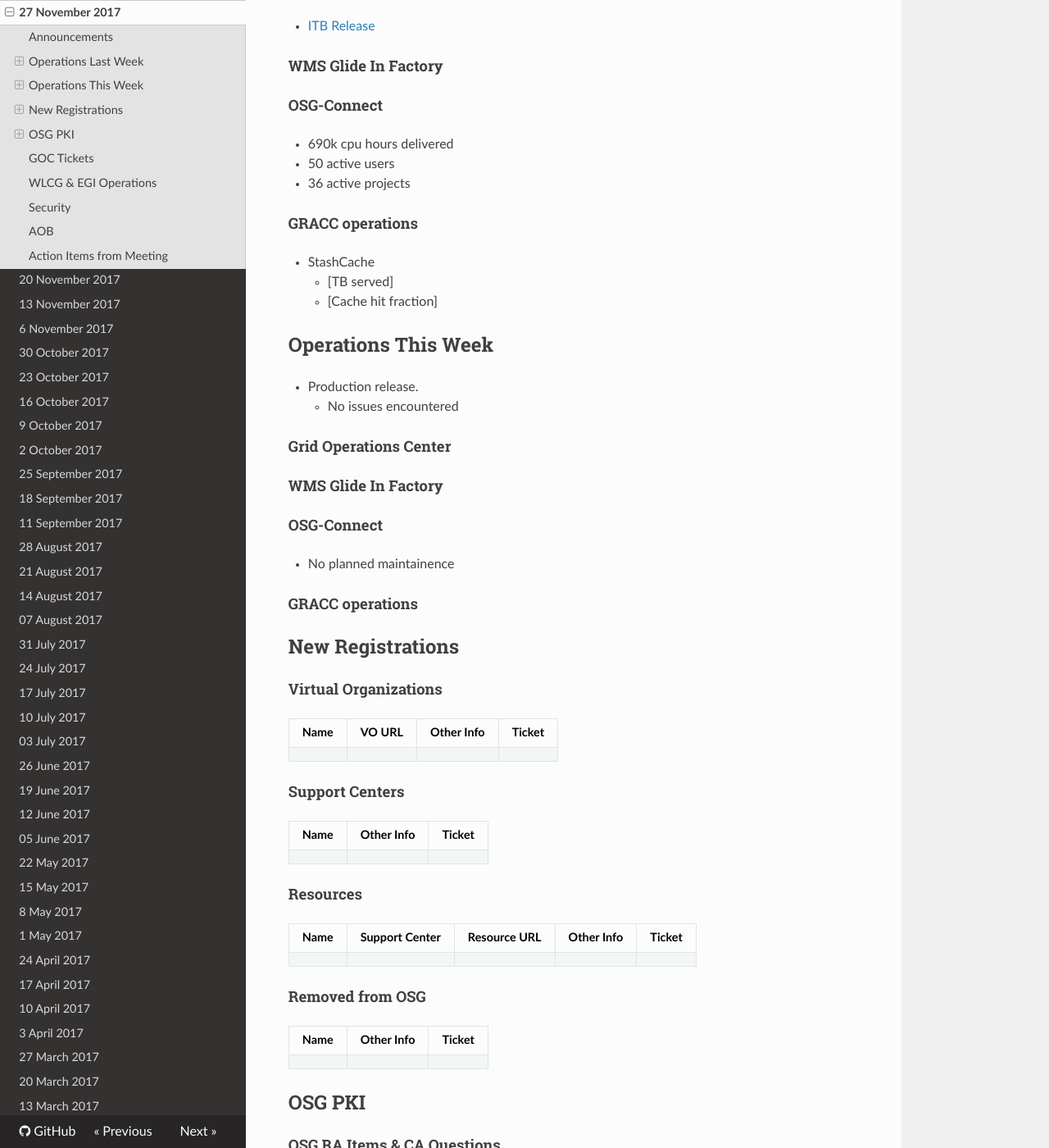
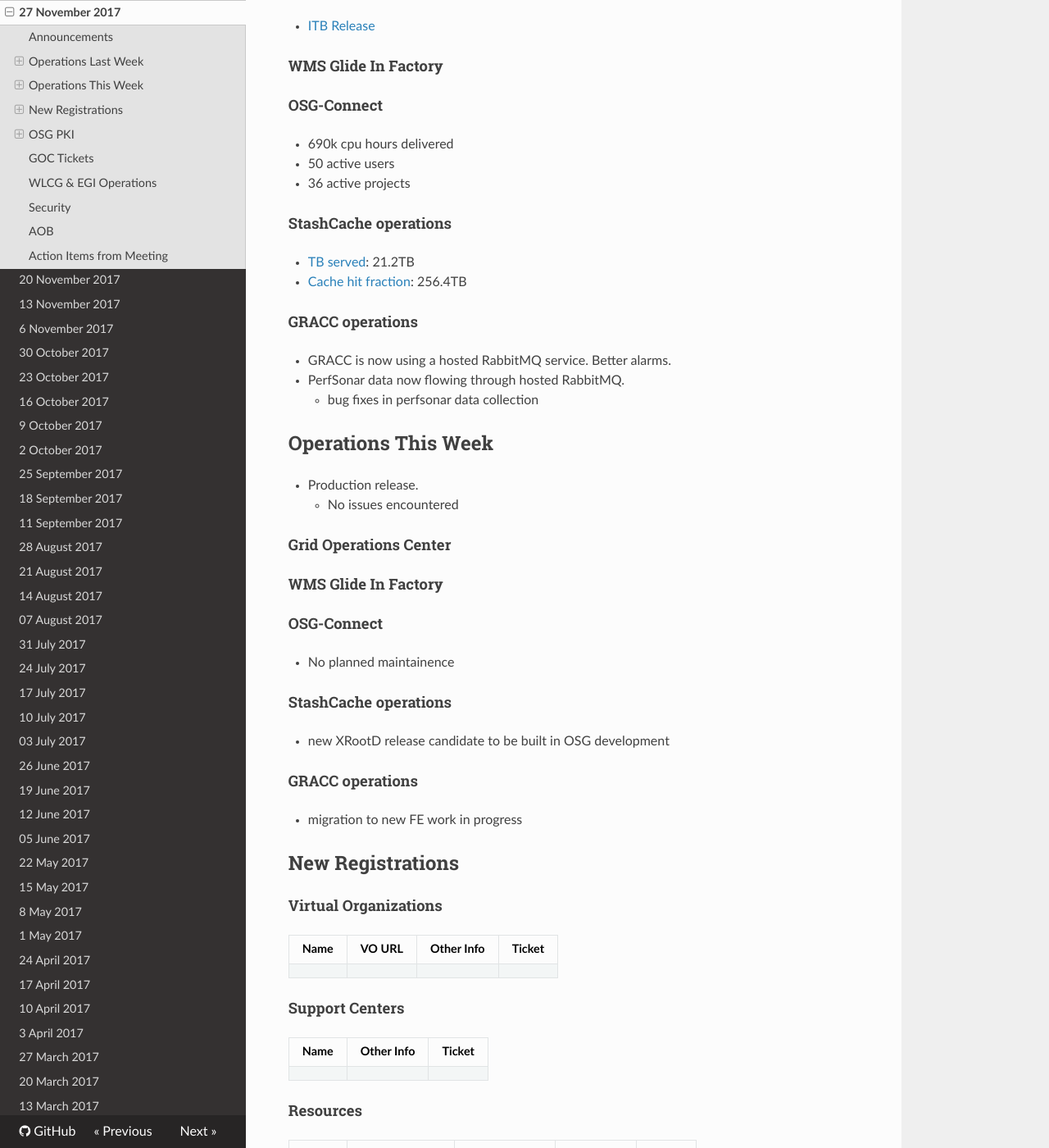
Before and after one commit to osg-htc/operations, an MkDocs documentation site: the page built from docs/WeeklyMinutes/27Nov2017.md, in a window 1280 px wide and 1400 px high, scrolled down 708 px. Shown: the whole window at 82% size. Built offline with MkDocs 1.6.1, drawn with Linux system fonts in a browser that asks for light colours; nearby versions of some CDN libraries; old or Windows-style settings are respelled for this version of MkDocs.

Commit message:
Update 27Nov2017.md
StashCache and GRACC update

```diff
--- a/docs/WeeklyMinutes/27Nov2017.md
+++ b/docs/WeeklyMinutes/27Nov2017.md
@@ -28,10 +28,14 @@
    * 50 active users
    * 36 active projects
 
+#### StashCache operations
+   * [TB served](http://tinyurl.com/ydaereyo): 21.2TB
+   * [Cache hit fraction](http://tinyurl.com/ydaereyo): 256.4TB
+
 #### GRACC operations
-   * StashCache
-      * [TB served]<number goes here>
-      * [Cache hit fraction]<number goes here>
+   * GRACC is now using a hosted RabbitMQ service. Better alarms.
+   * PerfSonar data now flowing through hosted RabbitMQ.
+      * bug fixes in perfsonar data collection
 
 ## Operations This Week
    * Production release.
@@ -44,7 +48,11 @@
 #### OSG-Connect
    * No planned maintainence
 
+#### StashCache operations
+   * new XRootD release candidate to be built in OSG development
+
 #### GRACC operations
+   * migration to new FE work in progress
 
 ## New Registrations
 
```
